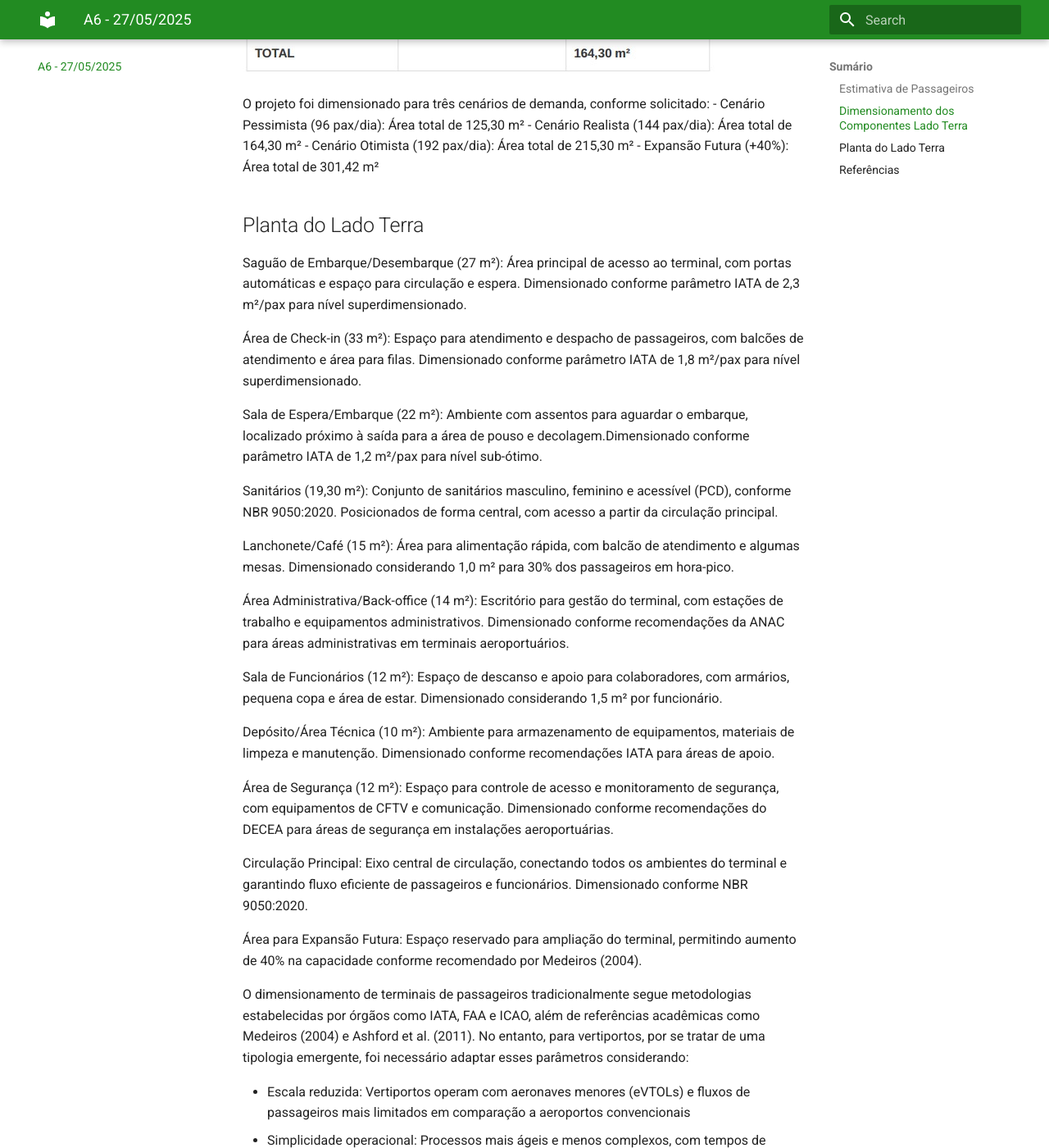
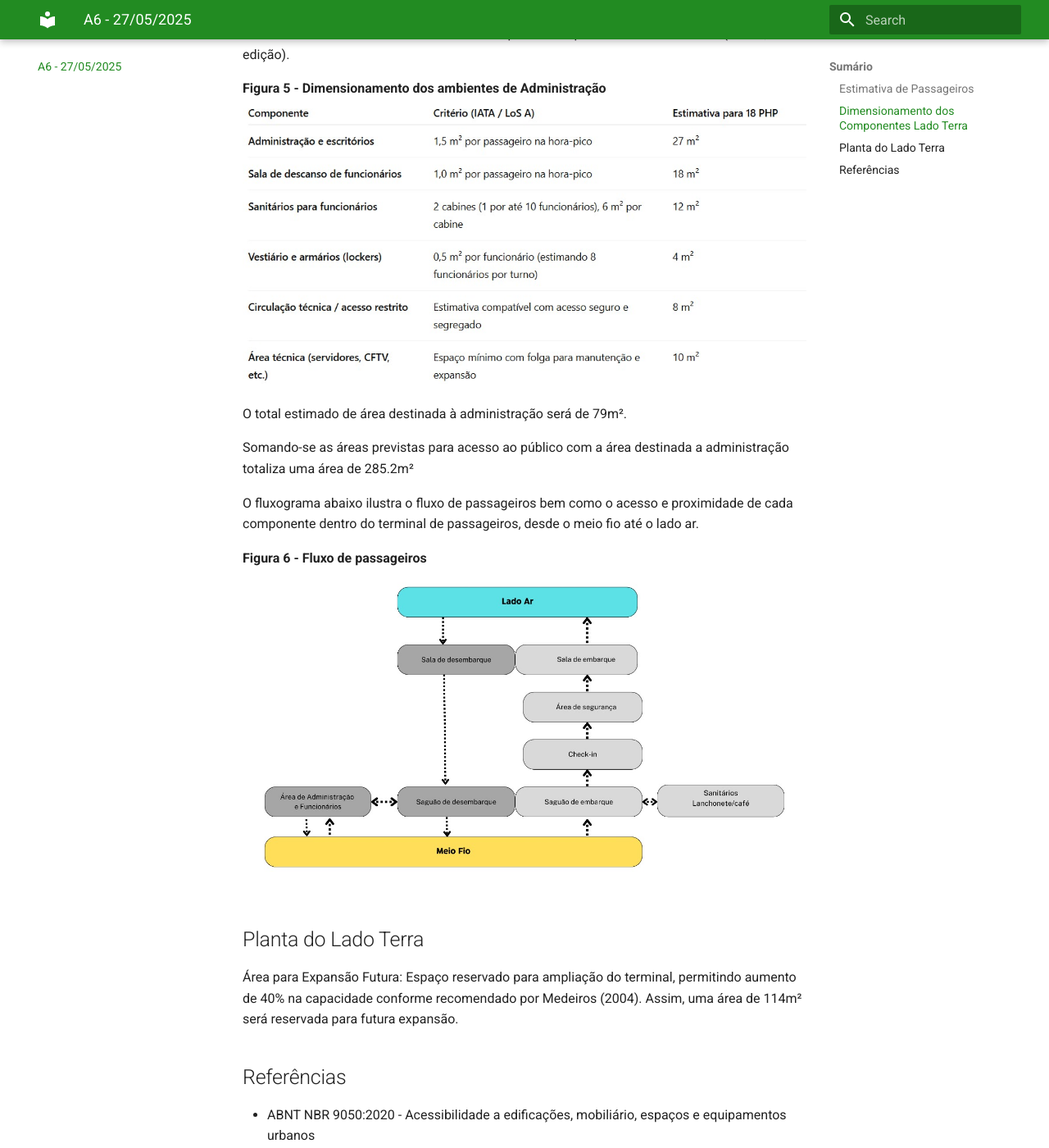
Before and after one commit to Lirucas/ProjetoTesteMkDocs, an MkDocs documentation site: the page built from docs/atv6.md, in a window 1280 px wide and 1400 px high, scrolled down 3996 px. Shown: the whole window at 82% size. Built offline with MkDocs 1.6.1 and Material for MkDocs 9.7.7, drawn with Linux system fonts in a browser that asks for light colours; some of the changed text lies outside the part shown.

Commit message:
Atualização mkdocs

```diff
--- a/docs/atv6.md
+++ b/docs/atv6.md
@@ -13,7 +13,7 @@
 
 *(Fonte: Autor)*
 
-Na figura 1 é mostrada a comparação entre os cenários B (com 100% de ocupação) considerando dois picos de passageiros e também uma distribuição suave ao longo do dia.
+Na figura 2 é mostrada a comparação entre os cenários B (com 100% de ocupação) considerando dois picos de passageiros e também uma distribuição suave ao longo do dia.
 
 **Figura 2 - Estimativa de passageiros ao longo da operação diária para ocupação B - 100% com dois picos e distribuição suave**
 ![Figura 2 - Estimativa de passageiros ao longo da operação diária para ocupação B - 100% com dois picos e distribuição suave](assets/A62.jpg)
@@ -28,81 +28,64 @@
 - Cenário realista: 144 passageiros/dia (75% de ocupação), com pico de 18 passageiros/hora
 - Cenário realista: 192 passageiros/dia (100% de ocupação), com pico de 24 passageiros/hora
 
-Além disso, é considerado também uma possível expansão futura para atender um auemnto de até 40% na demanda.
+Além disso, é considerado também uma possível expansão futura para atender um aumento de até 40% na demanda.
 
-Para o dimensionamento do terminal, são utilizados os índices de dimensionamento da STBA (1983), conforme apresentado por Medeiros (2004), e as recomendações da IATA (2019) para terminais aeroportuários, adaptados ao contexto de um vertiporto.
-
-Na figura 1 é mostrada a comparação entre os cenários B (com 100% de ocupação) considerando dois picos de passageiros e também uma distribuição suave ao longo do dia.
-
-**Figura 3 - Área total do TPS - Índices de dimensionamento (m²/pax)**
-![Figura 3 - Área total do TPS - Índices de dimensionamento (m²/pax)](assets/A63.jpg)
-
-É adotado o índice de dimensionamento para terminal regional com nível de serviço B (Bom), resultando em 12,00 m²/pax. Este valor é ajustado considerando as particularidades operacionais de um vertiporto, que possui fluxos mais simplificados em comparação a aeroportos convencionais.
-
-**Figura 4 - Recomendações IATA ADRM 11 - Espaço e Tempo de Espera**
-![Figura 4 - Recomendações IATA ADRM 11 - Espaço e Tempo de Espera](assets/A64.jpg)
-
-Com base nas recomendações da IATA, foram adotados os seguintes parâmetros específicos para cada ambiente:
-- Saguão de Embarque/Desembarque: 2,3 m² por passageiro em hora-pico (nível superdimensionado)
-- Área de Check-in: 1,8 m² por passageiro em hora-pico (nível superdimensionado)
-- Sala de Espera/Embarque: 1,2 m² por passageiro em hora-pico (nível subótimo para pax em pé)
-- Sanitários: Conforme NBR 9050:2020
-- Lanchonete/Café: 1,0 m² por 30% dos passageiros em hora-pico (adaptado da IATA)
-
-**Figura 5 - Dimensionamento dos ambientes do Terminal para o cenário realista**
-![Figura 5 - Dimensionamento dos ambientes do Terminal para o cenário realista](assets/A65.jpg)
-
-O projeto foi dimensionado para três cenários de demanda, conforme solicitado:
-- Cenário Pessimista (96 pax/dia): Área total de 125,30 m²
-- Cenário Realista (144 pax/dia): Área total de 164,30 m²
-- Cenário Otimista (192 pax/dia): Área total de 215,30 m²
-- Expansão Futura (+40%): Área total de 301,42 m²
-
-## Planta do Lado Terra ##
-
-Saguão de Embarque/Desembarque (27 m²): Área principal de acesso ao terminal, com portas automáticas e espaço para circulação e espera. Dimensionado conforme parâmetro IATA de 2,3 m²/pax para nível superdimensionado.
-
-Área de Check-in (33 m²): Espaço para atendimento e despacho de passageiros, com balcões de atendimento e área para filas. Dimensionado conforme parâmetro IATA de 1,8 m²/pax para nível superdimensionado.
-
-Sala de Espera/Embarque (22 m²): Ambiente com assentos para aguardar o embarque, localizado próximo à saída para a área de pouso e decolagem.Dimensionado conforme parâmetro IATA de 1,2 m²/pax para nível sub-ótimo.
-
-Sanitários (19,30 m²): Conjunto de sanitários masculino, feminino e acessível (PCD), conforme NBR 9050:2020. Posicionados de forma central, com acesso a partir da circulação principal.
-
-Lanchonete/Café (15 m²): Área para alimentação rápida, com balcão de atendimento e algumas mesas. Dimensionado considerando 1,0 m² para 30% dos passageiros em hora-pico.
-
-Área Administrativa/Back-office (14 m²): Escritório para gestão do terminal, com estações de trabalho e equipamentos administrativos. Dimensionado conforme recomendações da ANAC para áreas administrativas em terminais aeroportuários.
-
-Sala de Funcionários (12 m²): Espaço de descanso e apoio para colaboradores, com armários, pequena copa e área de estar. Dimensionado considerando 1,5 m² por funcionário.
-
-Depósito/Área Técnica (10 m²): Ambiente para armazenamento de equipamentos, materiais de limpeza e manutenção. Dimensionado conforme recomendações IATA para áreas de apoio.
-
-Área de Segurança (12 m²): Espaço para controle de acesso e monitoramento de segurança, com equipamentos de CFTV e comunicação. Dimensionado conforme recomendações do DECEA para áreas de segurança em instalações aeroportuárias.
-
-Circulação Principal: Eixo central de circulação, conectando todos os ambientes do terminal e garantindo fluxo eficiente de passageiros e funcionários. Dimensionado conforme NBR 9050:2020.
-
-Área para Expansão Futura: Espaço reservado para ampliação do terminal, permitindo aumento de 40% na capacidade conforme recomendado por Medeiros (2004).
-
-O dimensionamento de terminais de passageiros tradicionalmente segue metodologias estabelecidas por órgãos como IATA, FAA e ICAO, além de referências acadêmicas como Medeiros (2004) e Ashford et al. (2011). No entanto, para vertiportos, por se tratar de uma tipologia emergente, foi necessário adaptar esses parâmetros considerando:
+ O dimensionamento de terminais de passageiros tradicionalmente segue metodologias estabelecidas por órgãos como IATA, FAA e ICAO, além de referências acadêmicas como Medeiros (2004) e Ashford et al. (2011). No entanto, para vertiportos, por se tratar de uma tipologia emergente, foi necessário adaptar esses parâmetros considerando:
 
 - Escala reduzida: Vertiportos operam com aeronaves menores (eVTOLs) e fluxos de passageiros mais limitados em comparação a aeroportos convencionais
 - Simplicidade operacional: Processos mais ágeis e menos complexos, com tempos de permanência reduzidos
 - Integração urbana: Necessidade de otimização espacial devido à inserção em contextos urbanos com limitações de área
 - Flexibilidade: Capacidade de adaptação a diferentes cenários de demanda e evolução tecnológica
 
-A área total do terminal (164,30 m²) é validada através de três abordagens complementares:
+Para o dimensionamento do terminal, são utilizadas as recomendações da IATA (2019) para terminais aeroportuários, adaptados ao contexto de um vertiporto.
 
-- Método comparativo: Análise de vertiportos similares, como o projeto do Reino Unido com 160 m² (referência internacional)
-- Método analítico: Aplicação do índice de dimensionamento da STBA (1983) para terminal regional com nível de serviço B (12,00 m²/pax), resultando em 18 pax (hora-pico) × 12,00 m²/pax × 0,75 (fator de ajuste para vertiportos) = 162 m²
-- Método sintético: Somatório das áreas individuais dimensionadas conforme parâmetros específicos, resultando em 164,30 m².
+É adotado o índice de dimensionamento para terminal regional com nível de serviço A (alto), resultando em 15,00 m²/pax. Este valor é ajustado considerando as particularidades operacionais de um vertiporto, que possui fluxos mais simplificados em comparação a aeroportos convencionais.
 
-Considerando o aumento de 40% na capacidade, a expansão prevê:
+**Figura 3 - Recomendações IATA ADRM 11 - Espaço e Tempo de Espera**
+![Figura 3 - Recomendações IATA ADRM 11 - Espaço e Tempo de Espera](assets/A64.jpg)
 
-- Capacidade atual (cenário realista): 144 pax/dia, pico de 18 pax/hora
-- Capacidade após expansão: 202 pax/dia, pico de 25 pax/hora
-- Área atual: 164,30 m²
-- Área após expansão: 301,42 m²
-- Área adicional necessária: 86,12 m²
-- Área de expansão prevista: 90 m²
+Com base nas recomendações da IATA, foram adotados os seguintes parâmetros específicos para cada ambiente:
+- Saguão de Embarque: 2,2 m² por passageiro em hora-pico (nível ótimo)
+- Área de Check-in: 1,7 m² por passageiro em hora-pico (nível ótimo)
+- Sala de Espera/Embarque: 2,1 m² por passageiro em hora-pico (nível ótimo)
+- Lanchonete/Café: 1,0 m² por passageiros em hora-pico
+- Saguão de desembarque: 2,2 m² por passageiro em hora-pico (nível ótimo)
+
+Para o dimensionamento de sanitários públicos adotamos os parâmetros estabelecidos pelo Código Sanitário do Estado de SP (Decreto nº 12.342/1978) e ABNT NBR 9050:2015 (Acessibilidade). Assim, é necessária ao menos 1 cabine acessível por sanitário, com dimensões mínimas de 1,50 m x 1,70 m, e para edificações de uso público com área entre 151 m² e 500 m², como terminais de passageiros é necessário a separação por sexo e os seguintes requisitos:
+
+Sanitário Masculino: 2 bacias, 2 lavatórios e 2 mictórios.
+
+Sanitário Feminino: 2 bacias e 2 lavatórios.
+
+Estimativas de área mínima
+Banheiro feminino: 9 m²
+
+Banheiro masculino: 10 m²
+
+Somando-se as áreas de todos os compontentes, o total estimado para as áreas de acesso ao público será de 206.2
+
+**Figura 4 - Dimensionamento dos ambientes do Terminal para o cenário realista**
+![Figura 4 - Dimensionamento dos ambientes do Terminal para o cenário realista](assets/A65.jpg)
+
+
+Para estimar o dimensionamento de componentes de Administração e apoio a funcionários, utilizamos como base os dados da IATA – Airport Development Reference Manual (ADRM, 12ª edição).
+
+**Figura 5 - Dimensionamento dos ambientes de Administração**
+![Figura 5 - Dimensionamento dos ambientes de Administração](assets/A67.jpg)
+
+O total estimado de área destinada à administração será de 79m².
+
+Somando-se as áreas previstas para acesso ao público com a área destinada a administração totaliza uma área de 285.2m²
+
+O fluxograma abaixo ilustra o fluxo de passageiros bem como o acesso e proximidade de cada componente dentro do terminal de passageiros, desde o meio fio até o lado ar.
+
+**Figura 6 - Fluxo de passageiros**
+![Figura 6 - Fluxo de passageiros](assets/A68.jpg)
+
+## Planta do Lado Terra ##
+
+
+Área para Expansão Futura: Espaço reservado para ampliação do terminal, permitindo aumento de 40% na capacidade conforme recomendado por Medeiros (2004). Assim, uma área de 114m² será reservada para futura expansão.
 
 ## Referências ##
 
```
Also changed, not shown: docs/assets/A65.jpg, docs/assets/A67.jpg (added), docs/assets/A68.jpg (added).
